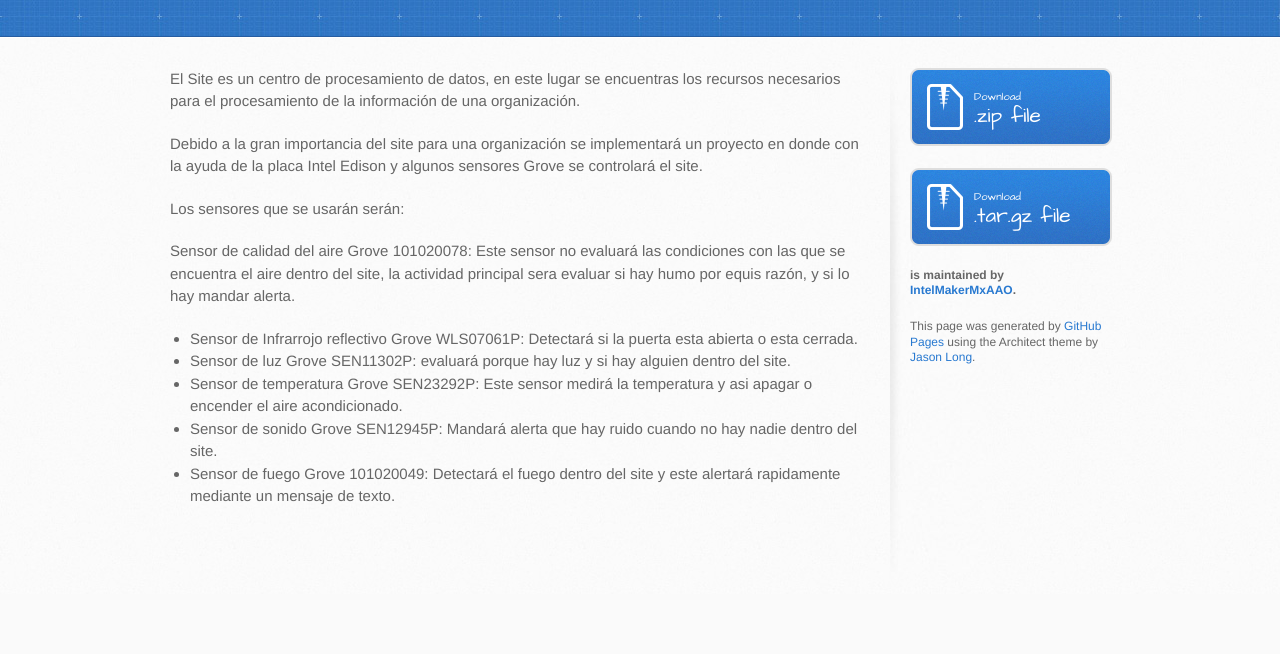
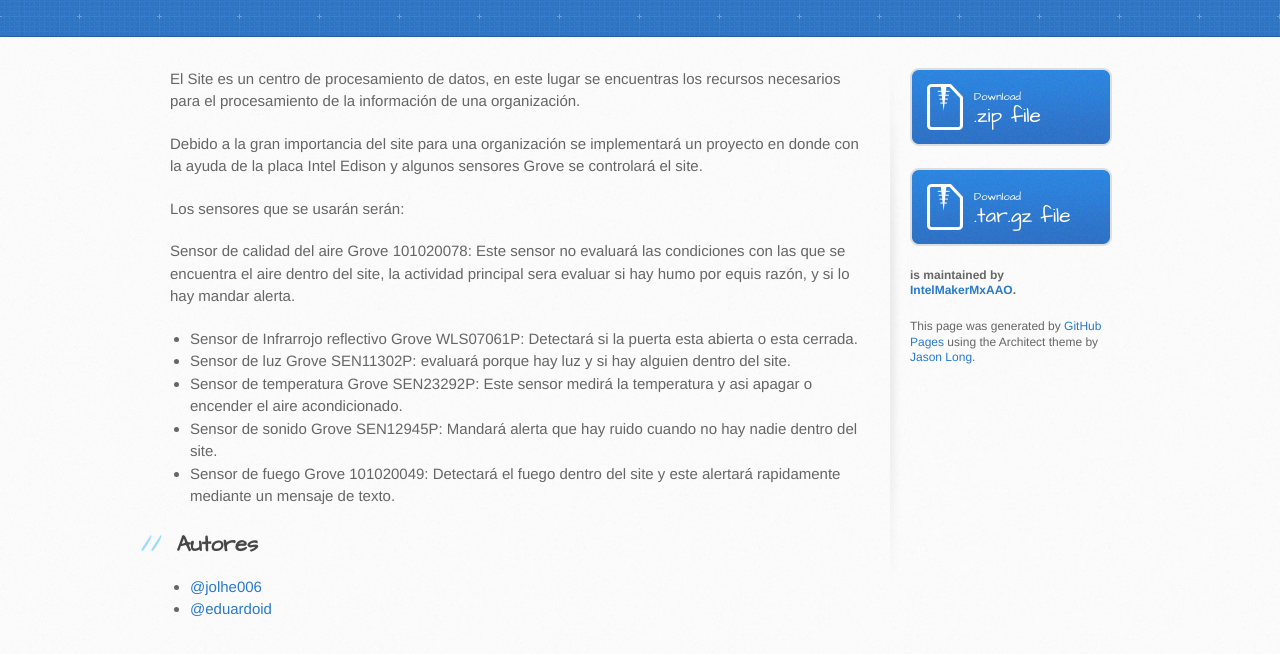
Before and after one commit to IntelMakerMxAAO/ListenerSiteCondition, a plain HTML site: page index.html in a window 1280 px wide. Shown: the part 304-958 px from the top of the page. Before the commit the page ends 898 px from the top, so only its background shows below. Drawn offline with Linux system fonts and the light colour scheme.

```diff
--- a/index.html
+++ b/index.html
@@ -43,6 +43,14 @@
 <li>Sensor de sonido Grove SEN12945P: Mandará alerta que hay ruido cuando no hay nadie dentro del site.</li>
 <li>Sensor de fuego Grove 101020049: Detectará el fuego dentro del site y este alertará rapidamente mediante un mensaje de texto.</li>
 </ul>
+
+<h2>
+<a id="autores" class="anchor" href="#autores" aria-hidden="true"><span class="octicon octicon-link"></span></a>Autores</h2>
+
+<ul>
+<li><a href="https://github.com/jolhe006" class="user-mention">@jolhe006</a></li>
+<li><a href="https://github.com/eduardoid" class="user-mention">@eduardoid</a></li>
+</ul>
         </section>
 
         <aside id="sidebar">
--- a/params.json
+++ b/params.json
@@ -1 +1 @@
-{"name":"Listener Site Condition","tagline":"Proyecto con Intel Edison para monitorear las condiciones de un site mediante diversos sensores.","body":"El Site es un centro de procesamiento de datos, en este lugar se encuentras los recursos necesarios para el procesamiento de la información de una organización.\r\n\r\nDebido a la gran importancia del site para una organización se implementará un proyecto en donde con la ayuda de la placa Intel Edison y algunos sensores Grove se controlará el site.\r\n\r\nLos sensores que se usarán serán:\r\n\r\nSensor de calidad del aire Grove 101020078: Este sensor no evaluará las condiciones con las que se encuentra el aire dentro del site, la actividad principal sera evaluar si hay humo por equis razón, y si lo hay mandar alerta.\r\n* Sensor de Infrarrojo reflectivo Grove WLS07061P: Detectará si la puerta esta abierta o esta cerrada.\r\n* Sensor de luz Grove SEN11302P: evaluará porque hay luz y si hay alguien dentro del site.\r\n* Sensor de temperatura Grove SEN23292P: Este sensor medirá la temperatura y asi apagar o encender el aire acondicionado.\r\n* Sensor de sonido Grove SEN12945P: Mandará alerta que hay ruido cuando no hay nadie dentro del site.\r\n* Sensor de fuego Grove 101020049: Detectará el fuego dentro del site y este alertará rapidamente mediante un mensaje de texto.","google":"","note":"Don't delete this file! It's used internally to help with page regeneration."}
+{"name":"Listener Site Condition","tagline":"Proyecto con Intel Edison para monitorear las condiciones de un site mediante diversos sensores.","body":"El Site es un centro de procesamiento de datos, en este lugar se encuentras los recursos necesarios para el procesamiento de la información de una organización.\r\n\r\nDebido a la gran importancia del site para una organización se implementará un proyecto en donde con la ayuda de la placa Intel Edison y algunos sensores Grove se controlará el site.\r\n\r\nLos sensores que se usarán serán:\r\n\r\nSensor de calidad del aire Grove 101020078: Este sensor no evaluará las condiciones con las que se encuentra el aire dentro del site, la actividad principal sera evaluar si hay humo por equis razón, y si lo hay mandar alerta.\r\n* Sensor de Infrarrojo reflectivo Grove WLS07061P: Detectará si la puerta esta abierta o esta cerrada.\r\n* Sensor de luz Grove SEN11302P: evaluará porque hay luz y si hay alguien dentro del site.\r\n* Sensor de temperatura Grove SEN23292P: Este sensor medirá la temperatura y asi apagar o encender el aire acondicionado.\r\n* Sensor de sonido Grove SEN12945P: Mandará alerta que hay ruido cuando no hay nadie dentro del site.\r\n* Sensor de fuego Grove 101020049: Detectará el fuego dentro del site y este alertará rapidamente mediante un mensaje de texto.\r\n\r\n\r\n## Autores\r\n* @jolhe006\r\n* @eduardoid","google":"","note":"Don't delete this file! It's used internally to help with page regeneration."}
```
